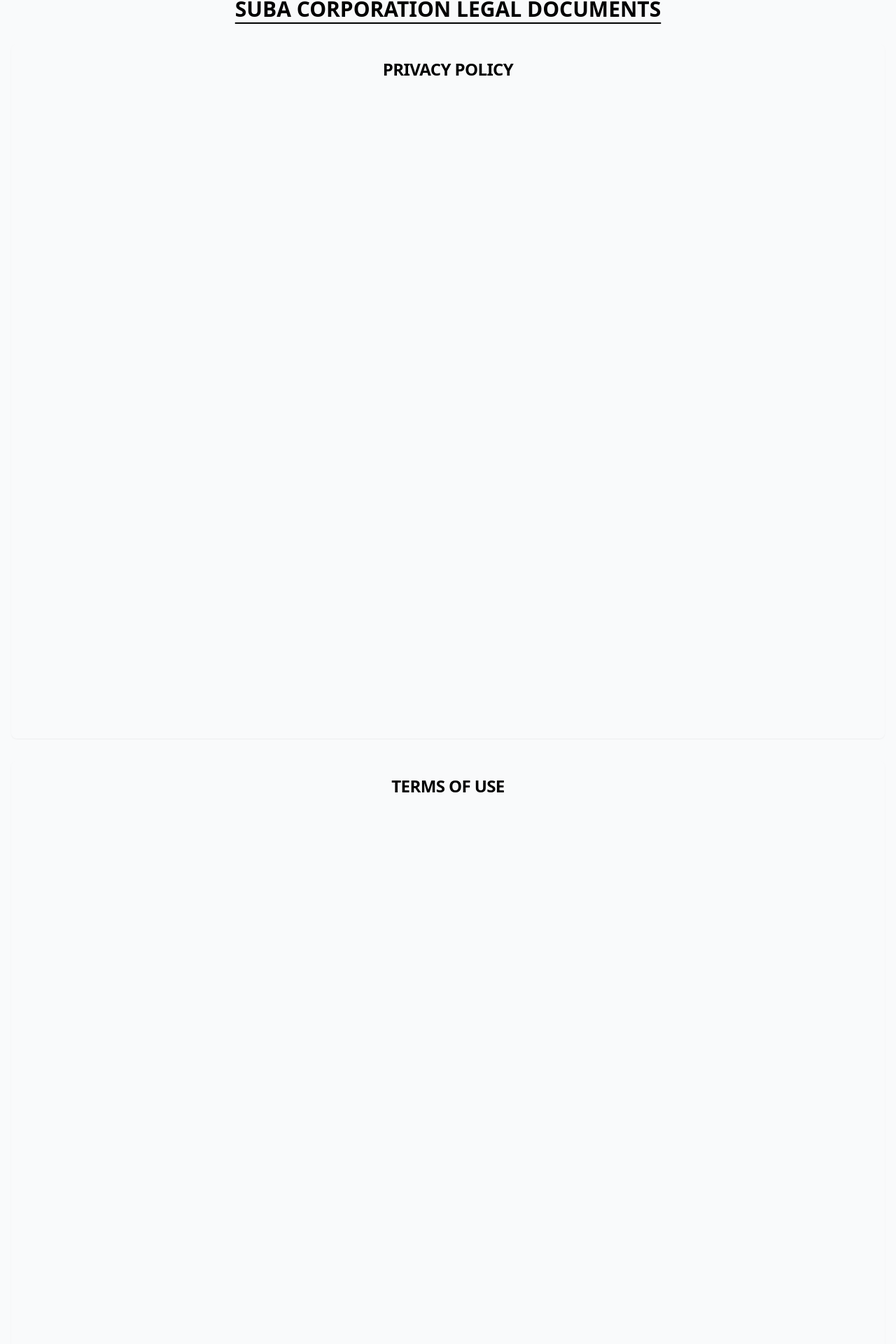
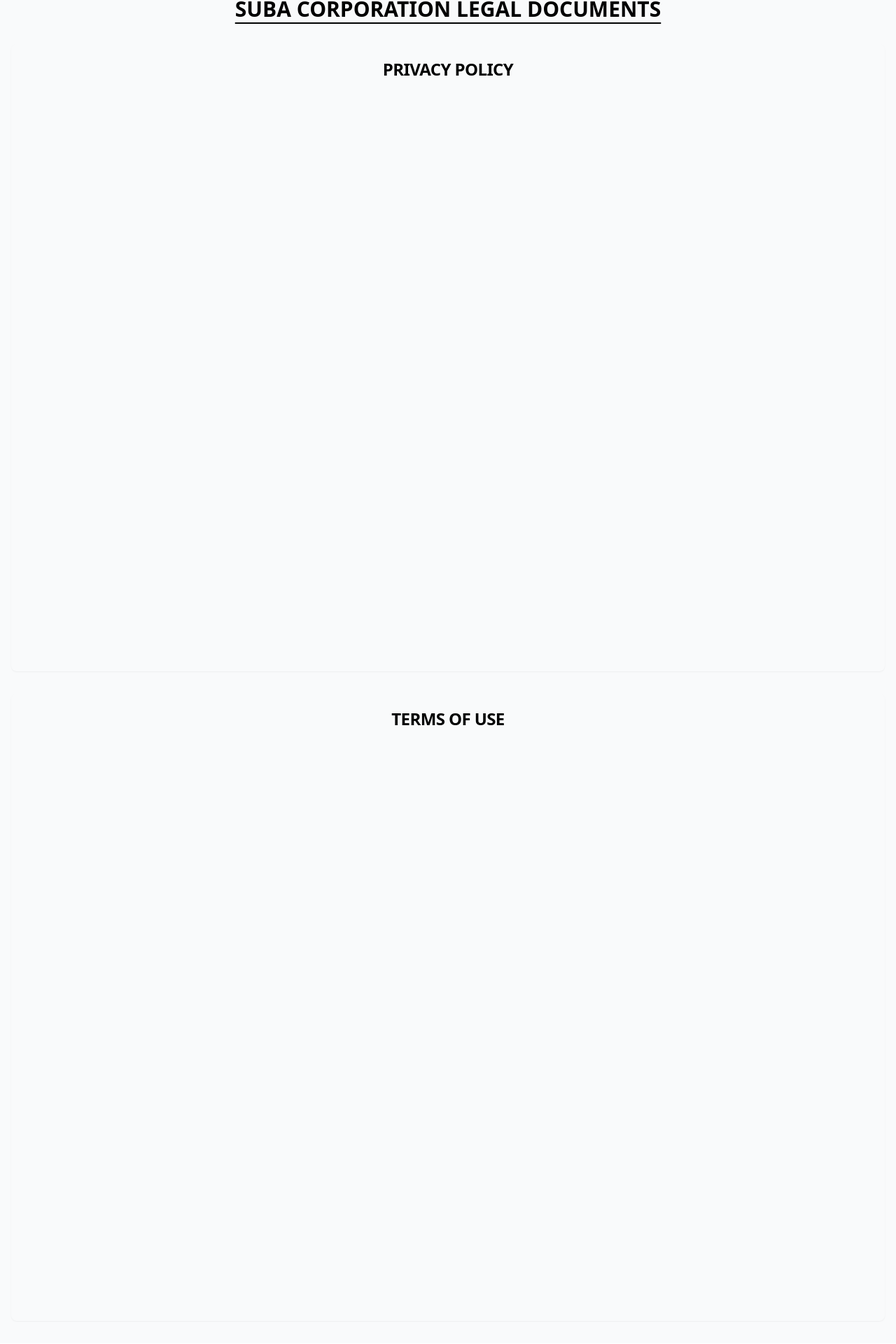
Before and after one commit to WilliamGiammona/subacorp, a Next.js app: page /legal in a window 1280 px wide. Shown: the part 117-2037 px from the top of the page at 70% size. Built offline with nearby package versions, Linux system fonts and the light colour scheme.

Commit message:
code refactor

```diff
--- a/app/legal/page.tsx
+++ b/app/legal/page.tsx
@@ -24,10 +24,7 @@ const Legal = () => {
               </CardHeader>
               <CardContent>
                 <div className="w-full max-w-4xl mx-auto">
-                  <div
-                    className="relative w-full rounded-md overflow-hidden"
-                    style={{ paddingTop: "100%" }}
-                  >
+                  <div className="relative w-full rounded-md overflow-hidden h-screen md:h-[800px]">
                     <iframe
                       src="/legal/SUBA-Privacy-Policy.pdf"
                       className="absolute top-0 left-0 w-full h-full"
@@ -45,10 +42,7 @@ const Legal = () => {
               </CardHeader>
               <CardContent>
                 <div className="w-full max-w-4xl mx-auto">
-                  <div
-                    className="relative w-full rounded-md overflow-hidden"
-                    style={{ paddingTop: "100%" }}
-                  >
+                  <div className="relative w-full rounded-md overflow-hidden h-screen md:h-[800px]">
                     <iframe
                       src="/legal/SUBA-TOU.pdf"
                       className="absolute top-0 left-0 w-full h-full"
```
